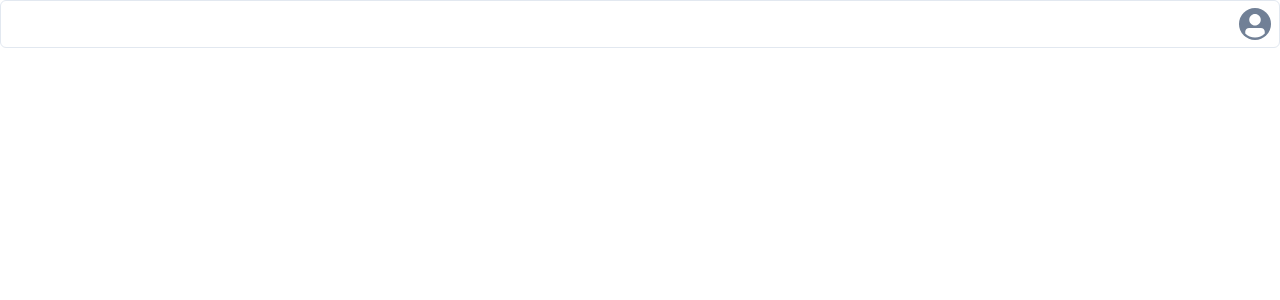
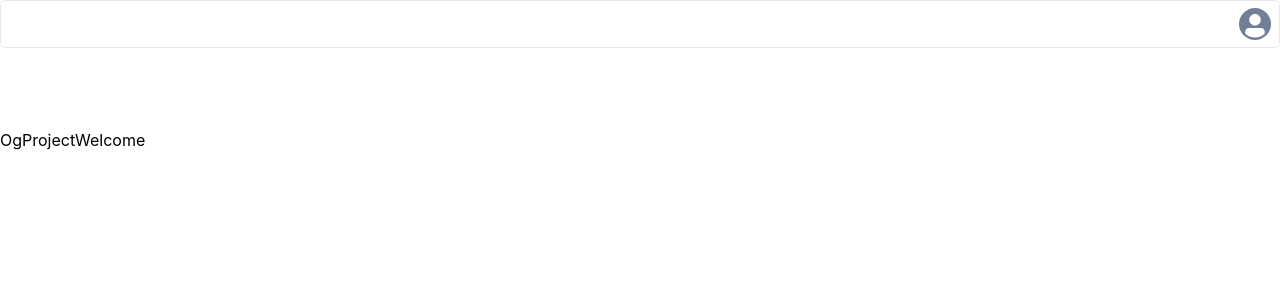
Before and after one commit to garvsl/blurrynoise, a React (Vite) app: page /project/1 in a window 1280 px wide. Shown: the top 300 px of the page. Built offline with nearby package versions, Linux system fonts and the light colour scheme.

Commit message:
provider project logic

```diff
--- a/src/hooks/ProjectProvider.tsx
+++ b/src/hooks/ProjectProvider.tsx
@@ -2,7 +2,7 @@ import { useContext, createContext, useState, useEffect } from "react";
 
 const ProjectContext = createContext<any>(null);
 
-export const useAuth = () => useContext(ProjectContext);
+export const useProject = () => useContext(ProjectContext);
 
 export default function ProjectProvider({ children }: any) {
   const [projects, setProjects] = useState<any>([
--- a/src/routes/Project.tsx
+++ b/src/routes/Project.tsx
@@ -2,13 +2,31 @@ import { Text } from "@chakra-ui/react";
 import { useEffect, useState } from "react";
 import { useParams } from "react-router-dom";
 import Header from "../components/Header";
+import { useProject } from "../hooks/ProjectProvider";
 
 function Project() {
   const { id } = useParams();
-  const [project, setProject] = useState({});
+  const [project, setProject] = useState<any>({});
+  const [loading, setLoading] = useState(true);
+  const { projects } = useProject();
 
-  useEffect(() => {}, []);
-  return <Header />;
+  useEffect(() => {
+    setProject(projects.filter((proj: any) => proj.id == Number(id)));
+    setLoading(false);
+  }, []);
+
+  console.log(project);
+  return (
+    <>
+      <Header />
+      {!loading && project.length > 0 && (
+        <Text color={"black"} marginTop={20}>
+          {project[0]?.name}
+          Welcome
+        </Text>
+      )}
+    </>
+  );
 }
 
 export default Project;
```
